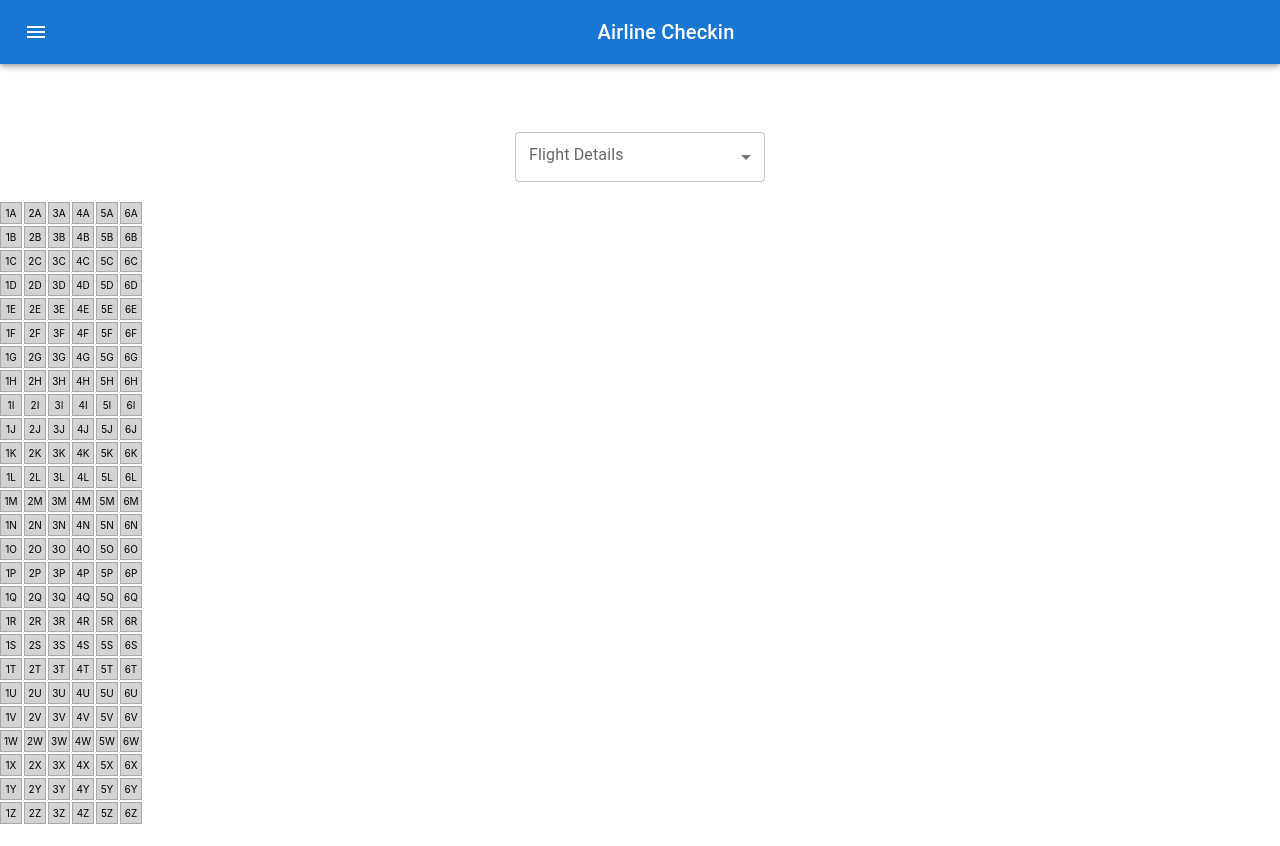
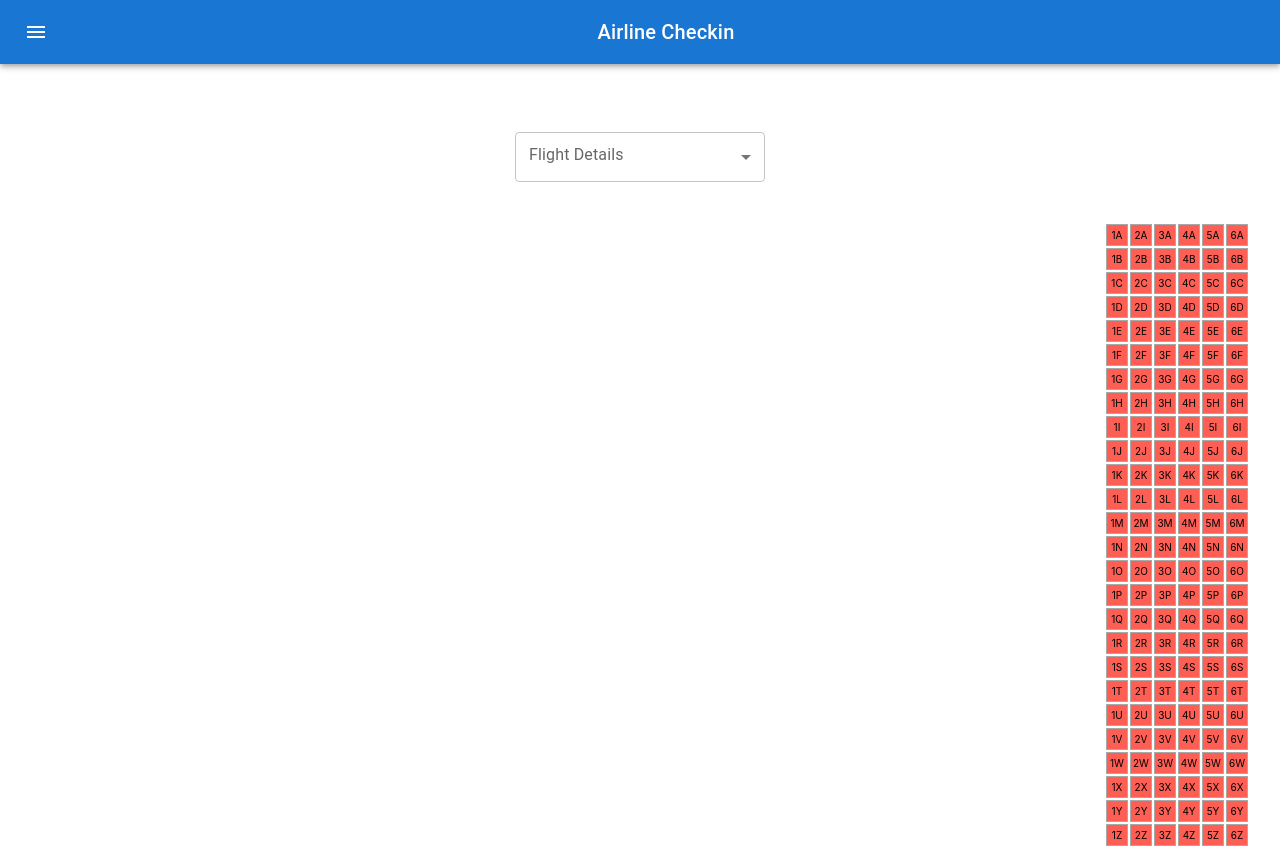
Before and after one commit to Shamim-Aktar/airlinechckin201, a React (Create React App) app: page / in a window 1280 px wide. Before the commit the page ends 824 px from the top, so only its background shows below. Built offline with nearby package versions, Linux system fonts and the light colour scheme; data requests are answered from the project's data file.

Commit message:
seatmap done

```diff
--- a/src/flight/Seatmap.css
+++ b/src/flight/Seatmap.css
@@ -1,9 +1,13 @@
 .container {
+    position: absolute;
+    top: 14em;
+    right: 2em;
     display: grid;
     grid-template-columns: repeat(6, 0fr);
     grid-gap: 2px;
     margin: 0;
-    width: 80%;
+    width: max-content;
+    justify-content: end;
 }
 
 
@@ -11,7 +15,7 @@
 .cell {
     width: 20px;
     height: 20px;
-    background-color: lightgray;
+    /* background-color: lightgray; */
     border: 1px solid darkgray;
     text-align: center;
     line-height: 20px;
--- a/src/flight/Seatmap.js
+++ b/src/flight/Seatmap.js
@@ -1,7 +1,8 @@
 import React from 'react';
 import './Seatmap.css'
 
-const Seatmap = () => {
+const Seatmap = (props) => {
+    const color = props.availability === 'AVAILABLE' ? "#499167" : "#FE5F55";
     const numberOfrows = 26;
     const numCols = 6
     const gridCells = [];
@@ -11,7 +12,7 @@ const Seatmap = () => {
         for (let col = 0; col < numCols; col++) {
             const cellKey = `cell-${row}-${col}`;
             gridCells.push(
-                <div className='cell' key={cellKey}>
+                <div className='cell' key={cellKey} style={{ background: color }}>
                     {`${col + 1}${rowLabel}`}
                 </div>
             )
--- a/src/passenger/Passengerlist.css
+++ b/src/passenger/Passengerlist.css
@@ -1,12 +1,14 @@
-.passenger-list .MuiTableCell-head{
+.passenger-list .MuiTableCell-head {
     padding-left: 9px;
     padding-right: 9px;
 }
-.passenger-list{
-    width: 90%;
-    margin: 0 auto;
+
+.passenger-list {
+    width: 80%;
+    margin-left: 1em;
 }
-.passenger-list .MuiPaper-root{
+
+.passenger-list .MuiPaper-root {
 
     margin: 0 auto;
 }
```
